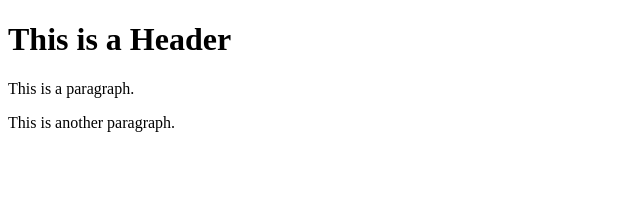
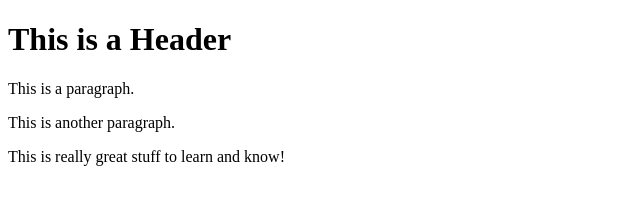
Before and after one commit to jdm90/git-test, a website: page index.html in a window 1280 px wide. Shown: the whole page, without its empty margins (0-640 px from the left). Drawn offline with Linux system fonts and the light colour scheme.

Commit message:
Commit 2 - added paragrah

```diff
--- a/index.html
+++ b/index.html
@@ -10,5 +10,6 @@
     <h1>This is a Header</h1>
     <p>This is a paragraph.</p>
     <p>This is another paragraph.</p>
+    <p>This is really great stuff to learn and know!</p>
 </body>
 </html>
```
